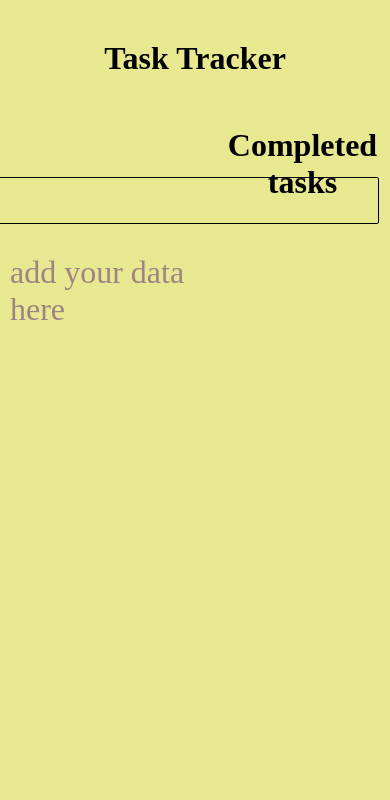
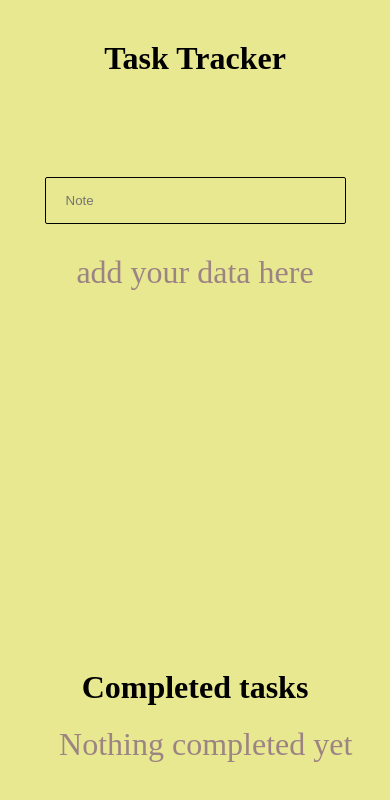
Before and after one commit to deepak640/CODSOFT, a React (Vite) app in the folder taskTracker/: page / in a window 390 px wide. Shown: the top 800 px of the page. Built offline with nearby package versions, Linux system fonts and the light colour scheme.

Commit message:
responsive completed and task completed

```diff
--- a/taskTracker/src/App.css
+++ b/taskTracker/src/App.css
@@ -10,6 +10,7 @@ body {
   display: flex;
   align-items: start;
   justify-content: space-around;
+  flex-wrap: wrap;
 }
 .heading {
   text-align: center;
@@ -21,20 +22,20 @@ body {
   flex-direction: column;
   margin: 50px 0;
   gap: 30px;
-  min-height: 40vh;
+  min-height: 30vh;
   width: 50%;
   padding: 10px;
 }
 .search {
   outline: none;
   border-radius: 2px;
-  width: 500px;
+  width: 70%;
   border: 1px solid black;
   background-color: transparent;
   padding: 15px 20px;
 }
 .tasks {
-  width: 65%;
+  width: 80%;
   padding: 10px;
   list-style: none;
 }
@@ -81,3 +82,16 @@ body {
   padding: 10px;
   list-style: none;
 }
+
+
+/* responsive ----------- */
+
+@media only screen and (max-width: 912px) {
+  /* For mobile phones: */
+  .taskContainer{
+  width: 100%;
+  }
+  .completed-task-container{
+    width: 100%;
+  }
+}
--- a/taskTracker/src/components/CompletedTask.jsx
+++ b/taskTracker/src/components/CompletedTask.jsx
@@ -5,13 +5,13 @@ const CompletedTask = ({ data, setData }) => {
     setData((prev) => prev.filter(({ topic }) => topic !== task));
   };
   useEffect(() => {
-    localStorage.setItem("tasksCompleted",JSON.stringify(data));
+    localStorage.setItem("tasksCompleted", JSON.stringify(data));
   });
   return (
     <div className="tasks completed-task-container">
       <h1 align="center">Completed tasks</h1>
       <ul>
-        {data ? (
+        {data.length ? (
           data.map((item, index) => {
             return (
               <li className="items" data-aos="zoom-in" key={index}>
@@ -29,7 +29,7 @@ const CompletedTask = ({ data, setData }) => {
             );
           })
         ) : (
-          <p>Nothing completed ye</p>
+          <p align="center" className="emptynote">Nothing completed yet</p>
         )}
       </ul>
     </div>
```
